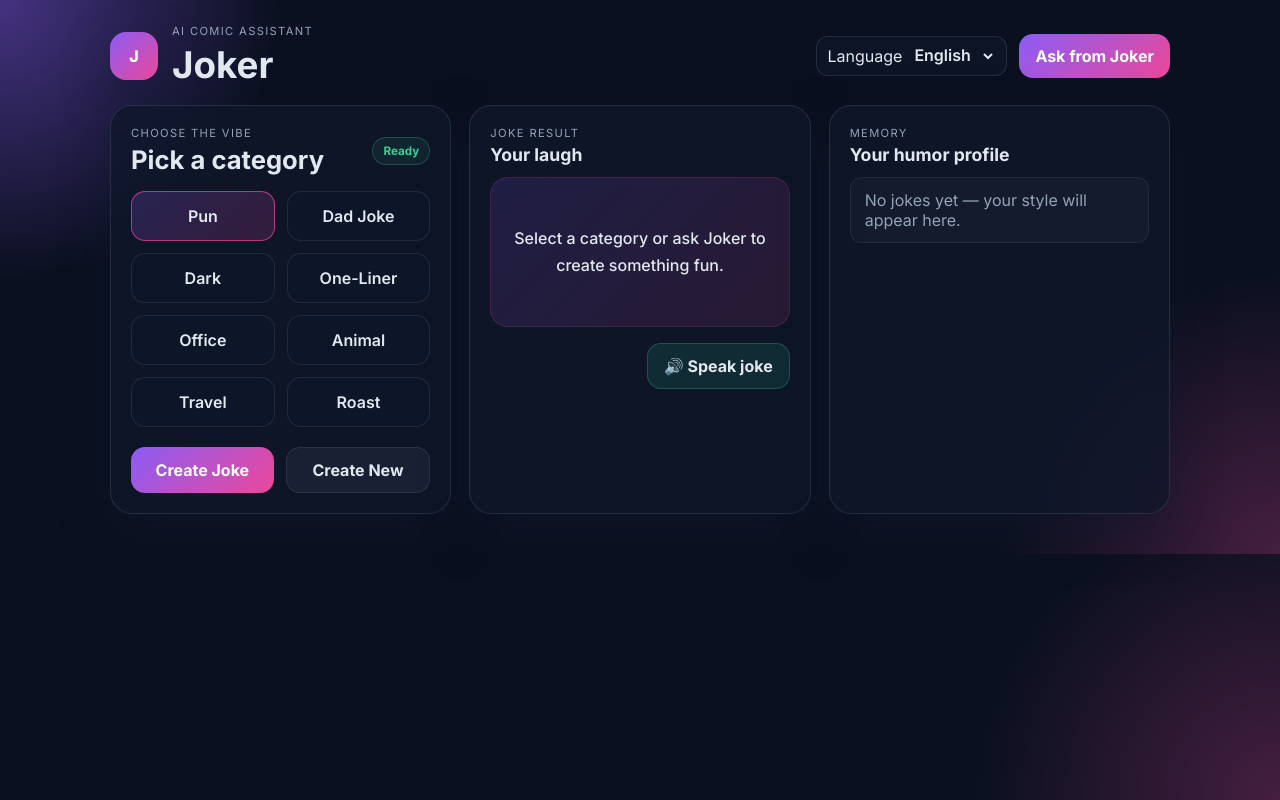
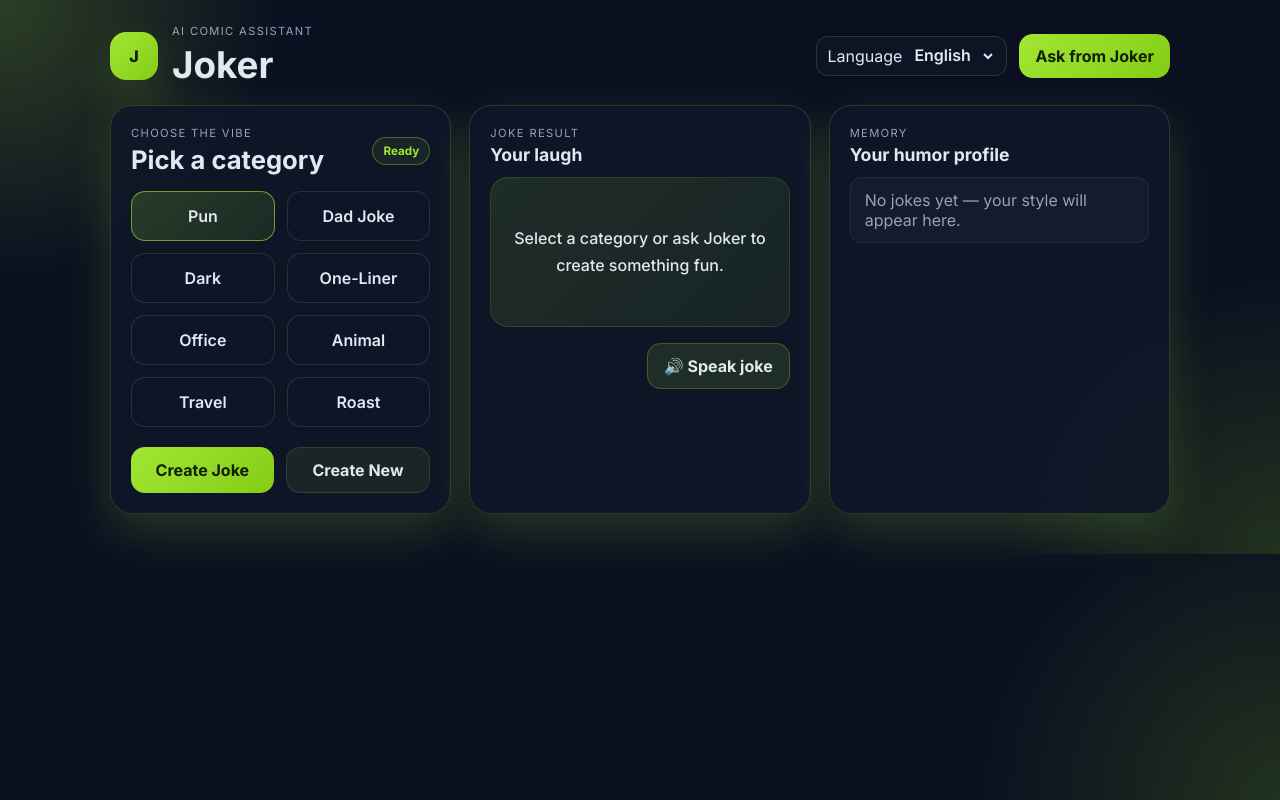
Before and after one commit to Yessofleeto6135/Joker, a website: page index.html in a window 1280 px wide. Drawn offline with Linux system fonts and the light colour scheme.

Commit message:
Update the Joker web app to lime green theme and allow users to ask for jokes without selecting a category, with language and speech support.

```diff
--- a/app.js
+++ b/app.js
@@ -1,30 +1,27 @@
 const defaultCategories = ['Pun', 'Dad Joke', 'Dark', 'One-Liner', 'Office', 'Animal', 'Travel', 'Roast'];
+
 const languages = {
   English: {
     askLabel: 'Ask from Joker',
     customPrompt: 'What kind of joke do you want?',
-    generate: 'Generate',
     ready: 'Ready',
     thinking: 'Thinking...'
   },
   Spanish: {
     askLabel: 'Pregunta a Joker',
     customPrompt: '¿Qué tipo de chiste quieres?',
-    generate: 'Generar',
     ready: 'Listo',
     thinking: 'Pensando...'
   },
   French: {
     askLabel: 'Demander à Joker',
     customPrompt: 'Quel type de blague veux-tu ?',
-    generate: 'Générer',
     ready: 'Prêt',
     thinking: 'Réflexion...'
   },
   Arabic: {
     askLabel: 'اسأل جوكر',
     customPrompt: 'ما نوع النكتة التي تريدها؟',
-    generate: 'إنشاء',
     ready: 'مستعد',
     thinking: 'يُفكر...'
   }
@@ -48,8 +45,6 @@ const askButton = document.getElementById('askButton');
 const languageSelect = document.getElementById('languageSelect');
 
 const builtInAI = {
-  // Built-in joke engine embedded directly in the application code.
-  // This model is intentionally safe, clean, and always returns a joke.
   generate({ prompt, category, memory, language }) {
     const text = (prompt || '').trim() || 'funny life';
     const words = text
@@ -213,7 +208,7 @@ const builtInAI = {
         Office: [
           `في المكتب، تمت الموافقة على فكرة ${topic} فورًا لأن المدير كان يحتاج إلى تشتيت.`,
           `قلت نكتة عن ${topic} في المكتب، وفجأة كل أحد دعاها «طاقة إبداعية».`,
-          `اجتماع الفريق حول ${topic} كان مملًا جدًا لدرجة أن حتى القهوة بحثت عن وظيفة جديدة.`
+          `اجتماع الفريق حول ${topic} كان ��ملًا جدًا لدرجة أن حتى القهوة بحثت عن وظيفة جديدة.`
         ],
         Animal: [
           `حاول كلبـي أن يقول نكتة عن ${topic}، لكنها كانت درامية جدًا.`,
@@ -271,8 +266,8 @@ function renderCategories() {
 
 function setStatus(text, tone = 'success') {
   statusBadge.textContent = text;
-  statusBadge.style.color = tone === 'error' ? '#fca5a5' : '#34d399';
-  statusBadge.style.borderColor = tone === 'error' ? 'rgba(248, 113, 113, 0.32)' : 'rgba(52, 211, 153, 0.25)';
+  statusBadge.style.color = tone === 'error' ? '#fca5a5' : '#a3e635';
+  statusBadge.style.borderColor = tone === 'error' ? 'rgba(248, 113, 113, 0.32)' : 'rgba(163, 230, 53, 0.35)';
 }
 
 function renderMemory(memory) {
@@ -359,18 +354,16 @@ function speakJoke() {
 
   synth.cancel();
   const utterance = new SpeechSynthesisUtterance(joke);
-  utterance.lang = languageMap[state.language] || 'en-US';
+  utterance.lang = {
+    English: 'en-US',
+    Spanish: 'es-ES',
+    French: 'fr-FR',
+    Arabic: 'ar-SA'
+  }[state.language] || 'en-US';
   utterance.rate = 0.9;
   utterance.pitch = 1.05;
   synth.speak(utterance);
 }
-
-const languageMap = {
-  English: 'en-US',
-  Spanish: 'es-ES',
-  French: 'fr-FR',
-  Arabic: 'ar-SA'
-};
 
 languageSelect.addEventListener('change', (event) => {
   setLanguage(event.target.value);
--- a/styles.css
+++ b/styles.css
@@ -4,10 +4,9 @@
   --card-border: rgba(148, 163, 184, 0.18);
   --text: #e2e8f0;
   --muted: #94a3b8;
-  --purple: #8b5cf6;
-  --pink: #ec4899;
-  --green: #34d399;
-  --shadow: 0 18px 45px rgba(15, 23, 42, 0.5);
+  --lime: #a3e635;
+  --lime-dark: #84cc16;
+  --shadow: 0 18px 45px rgba(163, 230, 53, 0.18);
 }
 
 * {
@@ -18,8 +17,8 @@ html, body {
   margin: 0;
   min-height: 100%;
   font-family: 'Inter', sans-serif;
-  background: radial-gradient(circle at top left, rgba(139, 92, 246, 0.45), transparent 20%),
-    radial-gradient(circle at bottom right, rgba(236, 72, 153, 0.26), transparent 20%),
+  background: radial-gradient(circle at top left, rgba(163, 230, 53, 0.22), transparent 20%),
+    radial-gradient(circle at bottom right, rgba(132, 204, 22, 0.18), transparent 20%),
     var(--bg);
   color: var(--text);
 }
@@ -58,9 +57,9 @@ button, textarea, select {
   display: grid;
   place-items: center;
   border-radius: 16px;
-  background: linear-gradient(135deg, var(--purple), var(--pink));
-  color: white;
-  font-weight: 800;
+  background: linear-gradient(135deg, var(--lime), var(--lime-dark));
+  color: #102000;
+  font-weight: 900;
   box-shadow: var(--shadow);
 }
 
@@ -75,7 +74,7 @@ button, textarea, select {
   align-items: center;
   gap: 8px;
   background: rgba(15, 23, 42, 0.7);
-  border: 1px solid rgba(148, 163, 184, 0.18);
+  border: 1px solid rgba(163, 230, 53, 0.18);
   border-radius: 12px;
   color: var(--text);
   padding: 8px 10px;
@@ -113,7 +112,7 @@ h3 { font-size: 1.1rem; }
 
 .card {
   background: rgba(15, 23, 42, 0.8);
-  border: 1px solid var(--card-border);
+  border: 1px solid rgba(163, 230, 53, 0.18);
   border-radius: 22px;
   padding: 20px;
   box-shadow: var(--shadow);
@@ -137,9 +136,9 @@ h3 { font-size: 1.1rem; }
   align-items: center;
   border-radius: 999px;
   padding: 6px 10px;
-  border: 1px solid rgba(52, 211, 153, 0.25);
-  color: var(--green);
-  background: rgba(52, 211, 153, 0.08);
+  border: 1px solid rgba(163, 230, 53, 0.35);
+  color: var(--lime);
+  background: rgba(163, 230, 53, 0.08);
   font-size: 0.73rem;
   font-weight: 700;
 }
@@ -165,14 +164,14 @@ h3 { font-size: 1.1rem; }
 .category-button {
   padding: 14px 12px;
   background: rgba(15, 23, 42, 0.7);
-  border: 1px solid rgba(148, 163, 184, 0.15);
+  border: 1px solid rgba(163, 230, 53, 0.15);
   color: var(--text);
   font-weight: 600;
 }
 
 .category-button.selected {
-  background: linear-gradient(135deg, rgba(139, 92, 246, 0.2), rgba(236, 72, 153, 0.18));
-  border-color: rgba(236, 72, 153, 0.7);
+  background: linear-gradient(135deg, rgba(163, 230, 53, 0.18), rgba(132, 204, 22, 0.12));
+  border-color: rgba(163, 230, 53, 0.6);
 }
 
 .quick-actions {
@@ -190,8 +189,8 @@ h3 { font-size: 1.1rem; }
 
 .primary-button,
 .action-primary {
-  background: linear-gradient(135deg, var(--purple), var(--pink));
-  color: white;
+  background: linear-gradient(135deg, var(--lime), var(--lime-dark));
+  color: #102000;
 }
 
 .action-button {
@@ -200,8 +199,8 @@ h3 { font-size: 1.1rem; }
 }
 
 .action-secondary {
-  background: rgba(148, 163, 184, 0.08);
-  border: 1px solid rgba(148, 163, 184, 0.15);
+  background: rgba(163, 230, 53, 0.08);
+  border: 1px solid rgba(163, 230, 53, 0.15);
   color: var(--text);
 }
 
@@ -220,7 +219,7 @@ button:hover {
 
 textarea {
   width: 100%;
-  border: 1px solid rgba(148, 163, 184, 0.2);
+  border: 1px solid rgba(163, 230, 53, 0.2);
   border-radius: 16px;
   background: rgba(15, 23, 42, 0.7);
   color: var(--text);
@@ -240,9 +239,9 @@ textarea {
   display: grid;
   place-items: center;
   text-align: center;
-  background: linear-gradient(135deg, rgba(139, 92, 246, 0.14), rgba(236, 72, 153, 0.12));
+  background: linear-gradient(135deg, rgba(163, 230, 53, 0.12), rgba(132, 204, 22, 0.08));
   border-radius: 18px;
-  border: 1px solid rgba(236, 72, 153, 0.14);
+  border: 1px solid rgba(163, 230, 53, 0.14);
   padding: 18px;
   line-height: 1.7;
   font-weight: 500;
@@ -255,8 +254,8 @@ textarea {
 }
 
 .speaker-button {
-  background: rgba(52, 211, 153, 0.12);
-  border: 1px solid rgba(52, 211, 153, 0.25);
+  background: rgba(163, 230, 53, 0.12);
+  border: 1px solid rgba(163, 230, 53, 0.25);
   color: var(--text);
 }
 
@@ -279,7 +278,7 @@ textarea {
 .icon-button {
   width: 30px;
   height: 30px;
-  background: rgba(148, 163, 184, 0.12);
+  background: rgba(163, 230, 53, 0.08);
   color: var(--text);
   font-size: 1.5rem;
 }
```
